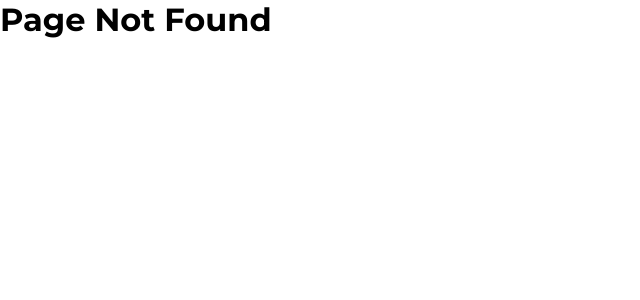
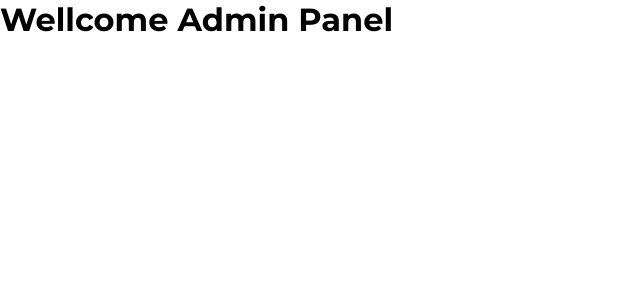
Before and after one commit to AbulFazl67/hospital_management, a React (Vite) app in the folder frontend/HMS/: page /admin/dashboard in a window 1280 px wide. Before the commit this address had no page. Shown: the top 300 px of the page, without its empty margins (0-640 px from the left). Built offline with nearby package versions, Linux system fonts and the light colour scheme.

Commit message:
chnages add

```diff
--- /dev/null
+++ b/frontend/HMS/src/Admin/adminDashboard.jsx
@@ -0,0 +1,13 @@
+import React from 'react'
+
+const AdminDashboard = () => {
+  return (
+    <div>
+      <h1>Wellcome Admin Panel</h1>
+    </div>
+  )
+}
+
+export default AdminDashboard
+
+/* maiko yeh command whatsapp pe vapis bheko na */ /* rafce */
--- a/frontend/HMS/src/App.jsx
+++ b/frontend/HMS/src/App.jsx
@@ -3,7 +3,9 @@ import {BrowserRouter,Routes,Route} from 'react-router-dom'
 import Login from './Auth/Login'
 import Register from './Auth/Register'
 import Dashboard from "./Patient/pat-dashboard";
-
+import AdminDashboard from './Admin/adminDashboard';
+import Docdashboard from './Doctors/Docdashboard'
+import ClerkDashboard from './Clerk/ClerkDashboard';
 const App = () => {
   return (
     <>
@@ -15,6 +17,9 @@ const App = () => {
       <Route path="/register" element={<Register />} />
       <Route path="/doctor/dashboard" element={<Register />} />
       <Route path="/patient/dashboard" element={<Dashboard />} />
+      <Route path="/admin/dashboard" element={<AdminDashboard />} />
+      <Route path="/doctors/dashboard" element={<Docdashboard />} />
+      <Route path="/clerk/dashboard" element={<ClerkDashboard />} />
     </Routes>
     </BrowserRouter>
     </>
--- a/frontend/HMS/src/Auth/Login.jsx
+++ b/frontend/HMS/src/Auth/Login.jsx
@@ -27,13 +27,16 @@ const Login = () => {
       const data = await response.json();
       if (data.msg) {
         setMessage("Login successful!");
-
+        console.warn(data)
         if (data.msg.role === "admin") {
           console.warn("Redirect to admin panel");
+          navigate("/admin/dashboard")
         } else if (data.msg.role === "doctor") {
           console.warn("Redirect to doctor panel");
+          navigate("/doctors/dashboard")
         } else if (data.msg.role === "clerk") {
           console.warn("Redirect to clerk panel");
+          navigate("/clerk/dashboard")
         } else if (data.msg.role === "patient") {
           console.warn("Redirect to patient dashboard");
           localStorage.setItem("userId", data.msg.user_id);
--- /dev/null
+++ b/frontend/HMS/src/Clerk/ClerkDashboard.jsx
@@ -0,0 +1,10 @@
+
+import React from 'react'
+
+const ClerkDashboard = () => {
+  return (
+    <div>Wellcome to clerk dashboard</div>
+  )
+}
+
+export default ClerkDashboard
--- a/frontend/HMS/src/Doctors/dashboard.jsx
+++ b/frontend/HMS/src/Doctors/Docdashboard.jsx
@@ -1,6 +1,8 @@
 import React from 'react'
 
-const dashboard = () => {
+const Docdashboard = () => {
+
+  console.warn("doc daashboard")
 
     const getAllAppointments=async ()=>{
         try{
@@ -19,9 +21,10 @@ const dashboard = () => {
 
   return (
     <div>
+      <h2>wellcome to dashboard</h2>
       <button>Get All Appointments</button>
     </div>
   )
 }
 
-export default dashboard
+export default Docdashboard
```
Also changed, not shown: frontend/HMS/src/Patient/pat-dashboard.jsx (+0 -79 lines).
